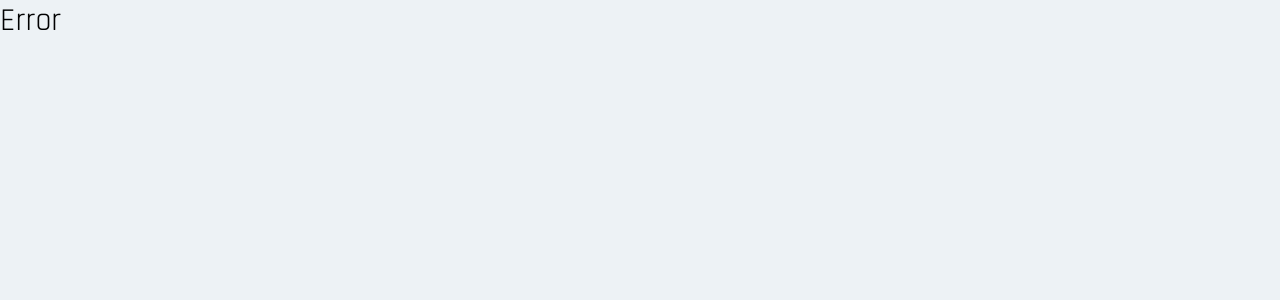
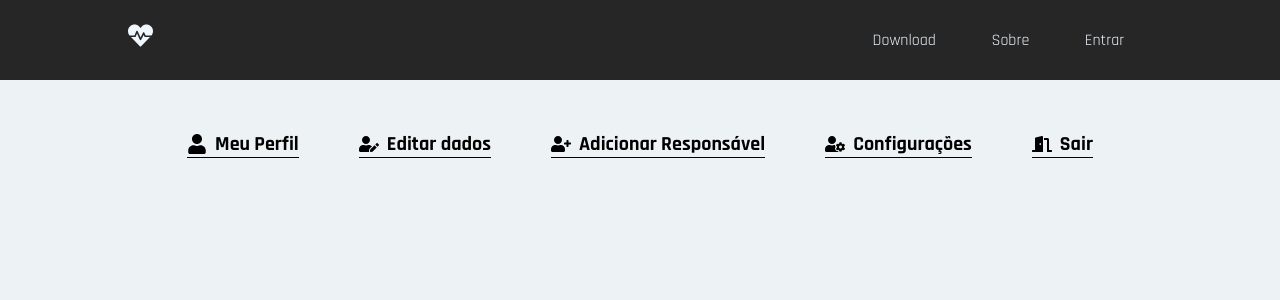
Before and after one commit to Phillip2608/MoreLife, a React (Create React App) app: page /myprofile in a window 1280 px wide. Before the commit this address had no page. Shown: the top 300 px of the page. Built offline with nearby package versions, Linux system fonts and the light colour scheme; no server answers; the database is empty.

Commit message:
adicionando pagina de usuario e criando menu de navegação

```diff
--- /dev/null
+++ b/src/components/layout/cssLayout/listItem.module.css
@@ -0,0 +1,34 @@
+.contentItem {
+  padding: 0px 30px;
+  font-size: 20px;
+  cursor: pointer;
+  transition: all .3s;
+}
+
+.contentItem:hover{
+    color: #3a63b0;
+    transform: scale(1.05);
+}
+
+.item{
+  border-bottom: 1px solid black;
+  text-align: center;
+  display: flex;
+  justify-content: center;
+  align-items: center;
+  transition:all .3s;
+}
+
+.item:hover{
+    border-color: #3a63b0;
+}
+
+.item p{
+    margin-left: 8px;
+    font-weight: 700;
+}
+
+.close:hover{
+    color:#c93c3c;
+    border-color: #c93c3c;
+}
--- /dev/null
+++ b/src/components/layout/cssLayout/menuSide.module.css
@@ -0,0 +1,7 @@
+.menuSide{
+    width: 100%;
+    list-style:none;
+    display: flex;
+    justify-content: center;
+    align-items: center;
+}
--- /dev/null
+++ b/src/components/layout/listItem.js
@@ -0,0 +1,14 @@
+import styles from "./cssLayout/listItem.module.css";
+
+function ListItem(props) {
+  return (
+    <li className={styles.contentItem} onClick={props.handleClick}>
+      <div className={`${styles.item} ${styles[props.customClass]}`}>
+        {props.icon}
+        <p>{props.text}</p>
+      </div>
+    </li>
+  );
+}
+
+export default ListItem;
--- /dev/null
+++ b/src/components/layout/menuSide.js
@@ -0,0 +1,37 @@
+import styles from "./cssLayout/menuSide.module.css";
+import ListItem from "./listItem";
+
+import { FaUser } from "react-icons/fa";
+import { FaUserEdit } from "react-icons/fa";
+import { FaUserPlus } from "react-icons/fa";
+import { FaUserCog } from "react-icons/fa";
+import { FaDoorOpen } from "react-icons/fa";
+
+import { useNavigate } from "react-router-dom";
+
+function MenuSide() {
+  const navigate = useNavigate();
+
+  function close() {
+    localStorage.clear();
+    navigate("/");
+    return window.location.reload()
+  }
+
+  return (
+    <ul className={styles.menuSide}>
+      <ListItem text="Meu Perfil" icon={<FaUser />} />
+      <ListItem text="Editar dados" icon={<FaUserEdit />} />
+      <ListItem text="Adicionar Responsável" icon={<FaUserPlus />} />
+      <ListItem text="Configurações" icon={<FaUserCog />} />
+      <ListItem
+        text="Sair"
+        icon={<FaDoorOpen />}
+        customClass="close"
+        handleClick={close}
+      />
+    </ul>
+  );
+}
+
+export default MenuSide;
--- a/src/components/layout/navbar.js
+++ b/src/components/layout/navbar.js
@@ -1,11 +1,17 @@
 import styles from "./cssLayout/navbar.module.css";
 
+import { useEffect, useState } from "react";
 import { FaHeartbeat } from "react-icons/fa";
 
 import NavLink from "./navlink";
 
 function NavBar() {
-  const id = localStorage.getItem("id");
+  const [id, setId] = useState("")
+  useEffect(() => {
+    setId(localStorage.getItem("id"))
+  }, [])
+
+  console.log(id)
 
   return (
     <nav className={styles.navbar}>
@@ -15,9 +21,9 @@ function NavBar() {
       <ul>
         <NavLink text="Download" to="/download" />
         <NavLink text="Sobre" />
-        {id && <NavLink text="Dashboard" />}
-        {id ? (
-          <NavLink text="Meu Perfil" />
+        {id !== null ? <NavLink text="Dashboard" /> : ""}
+        {id !== null ? (
+          <NavLink text="Meu Perfil" to="/myprofile"/>
         ) : (
           <NavLink text="Entrar" to="/login" />
         )}
--- /dev/null
+++ b/src/routes/cssRoutes/myprofile.module.css
@@ -0,0 +1,4 @@
+.contentProfile{
+    width: 80%;
+    margin: 4% 10%;
+}
--- /dev/null
+++ b/src/routes/myProfile.js
@@ -0,0 +1,31 @@
+import styles from "./cssRoutes/myprofile.module.css";
+
+import { useEffect, useState } from "react";
+
+import { getFromID } from "../services/FirebaseConfig";
+
+import MenuSide from "../components/layout/menuSide";
+
+function MyProfile() {
+  const [user, setUser] = useState({});
+  const id = localStorage.getItem("id");
+
+  useEffect(() => {
+    getFromID("tb_user", id, (snapshot) => {
+      setUser({});
+      const data = snapshot.val();
+      if (data !== null) {
+        setUser(data);
+      }
+    });
+  }, []);
+
+  return (
+    <div className={styles.contentProfile}>
+      <MenuSide />
+      <div className={styles.content}></div>
+    </div>
+  );
+}
+
+export default MyProfile;
--- a/src/services/FirebaseConfig.js
+++ b/src/services/FirebaseConfig.js
@@ -25,6 +25,10 @@ export const getData = (path, func) => {
   onValue(ref(db, `/${path}`), func);
 };
 
+export const getFromID = (path, id, func) => {
+  onValue(ref(db, `/${path}/${id}`), func);
+};
+
 //! add
 export const setData = (path, data) => {
   set(ref(db, `/${path}`), data);
```
Also changed, not shown: src/index.js (+47 -43 lines), src/routes/register.js (deleted, +0 -28 lines), src/routes/cssRoutes/register.module.css (deleted).
